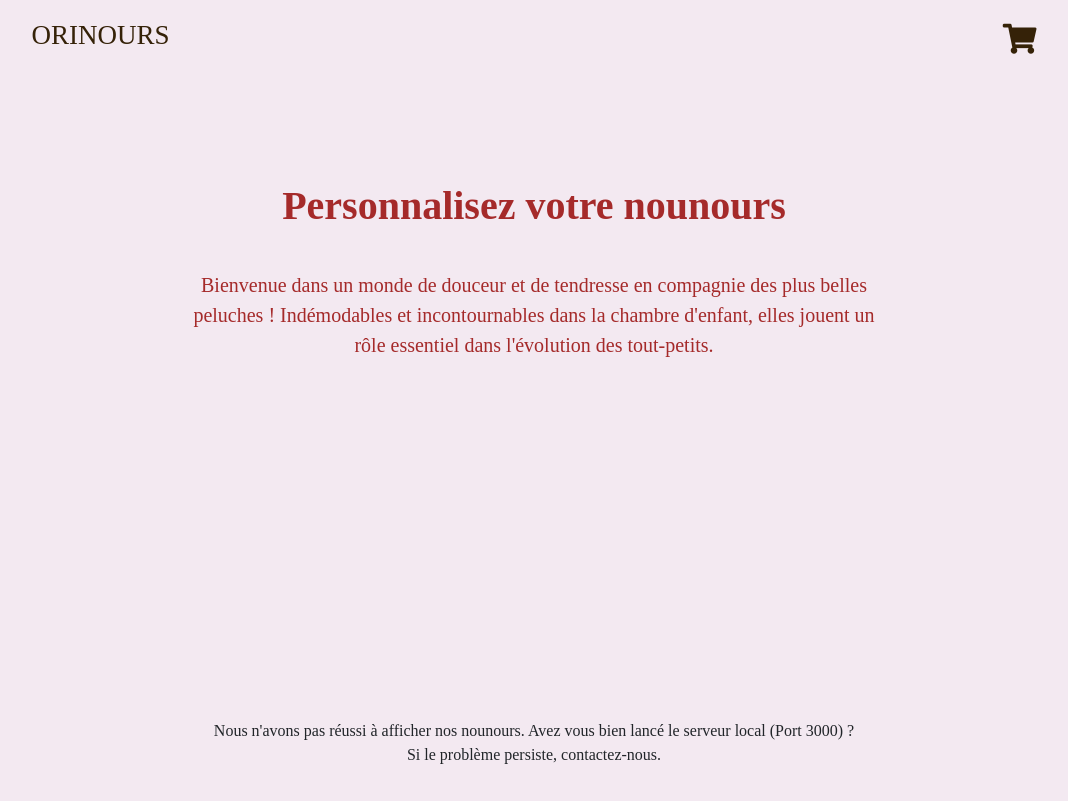
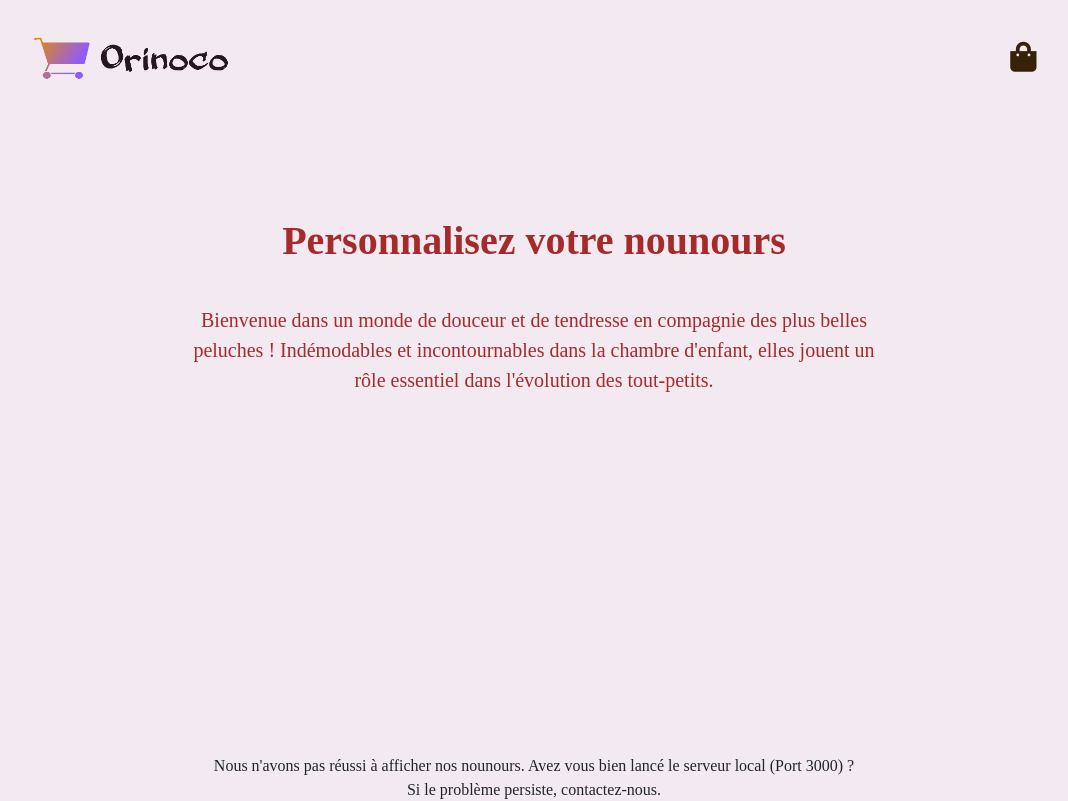
Before and after one commit to Tchessi/Tchessi_Orinoco_P5, a plain HTML site: page Orinoco_P5/front-end/index.html in a window 1280 px wide. Shown: the top 801 px of the page, without its empty margins (106-1174 px from the left). Drawn offline with nearby package versions, Linux system fonts and the light colour scheme; no server answers.

Commit message:
Update index.html

```diff
--- a/Orinoco_P5/front-end/index.html
+++ b/Orinoco_P5/front-end/index.html
@@ -18,9 +18,9 @@
     <div class="container-fluid">
         <div class="header-container">
             <div class="nav">
-                <a href="index.html"><h1 class="nav__logo">ORINOURS</h1></a>
+                <a href="index.html"><img src="./images/logo.png" width="200" height="80" alt=""></a>
                 <a href="panier.html"><div class="nav__cart">
-                    <i class="fas fa-shopping-cart"></i>
+                    <i class="fas fa-shopping-bag"></i>
                 </a>
                 </div>
             </div>
```
